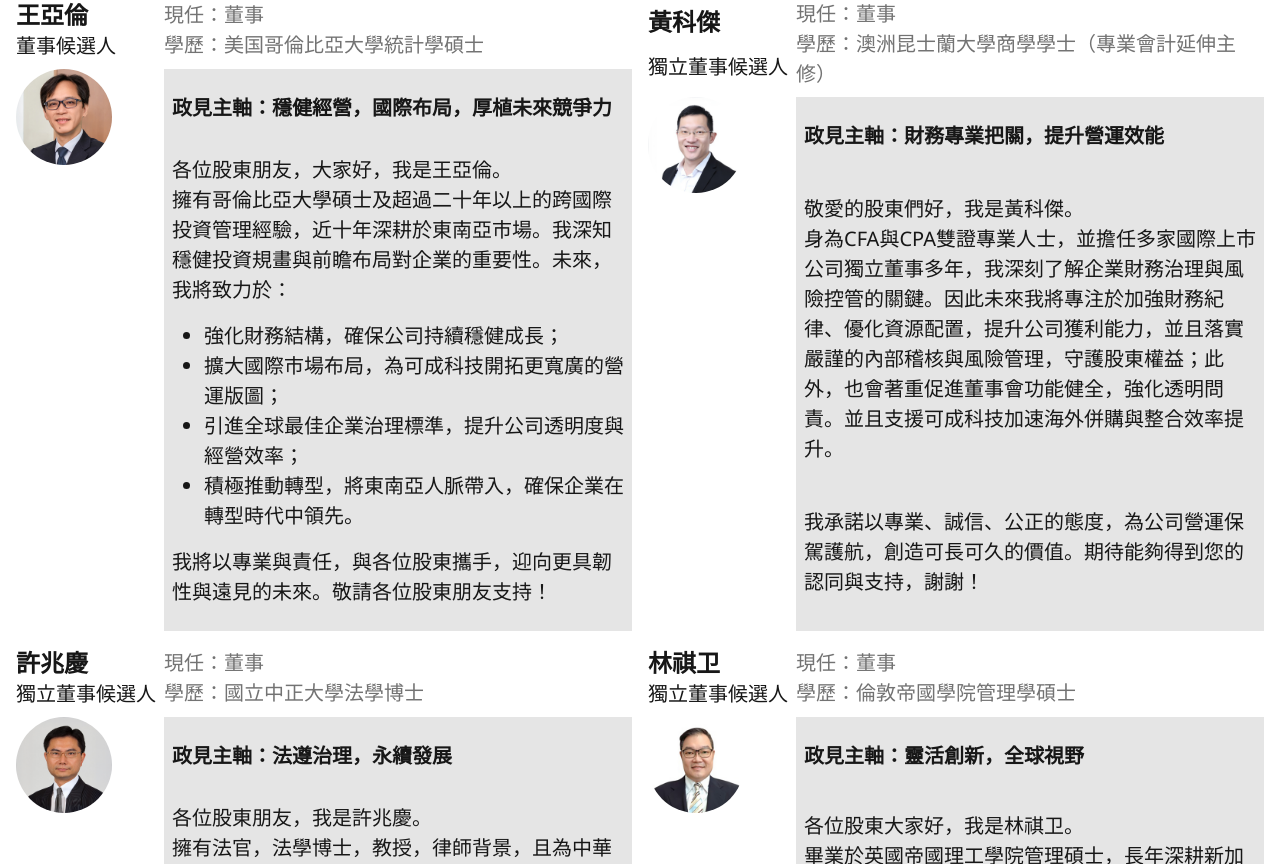
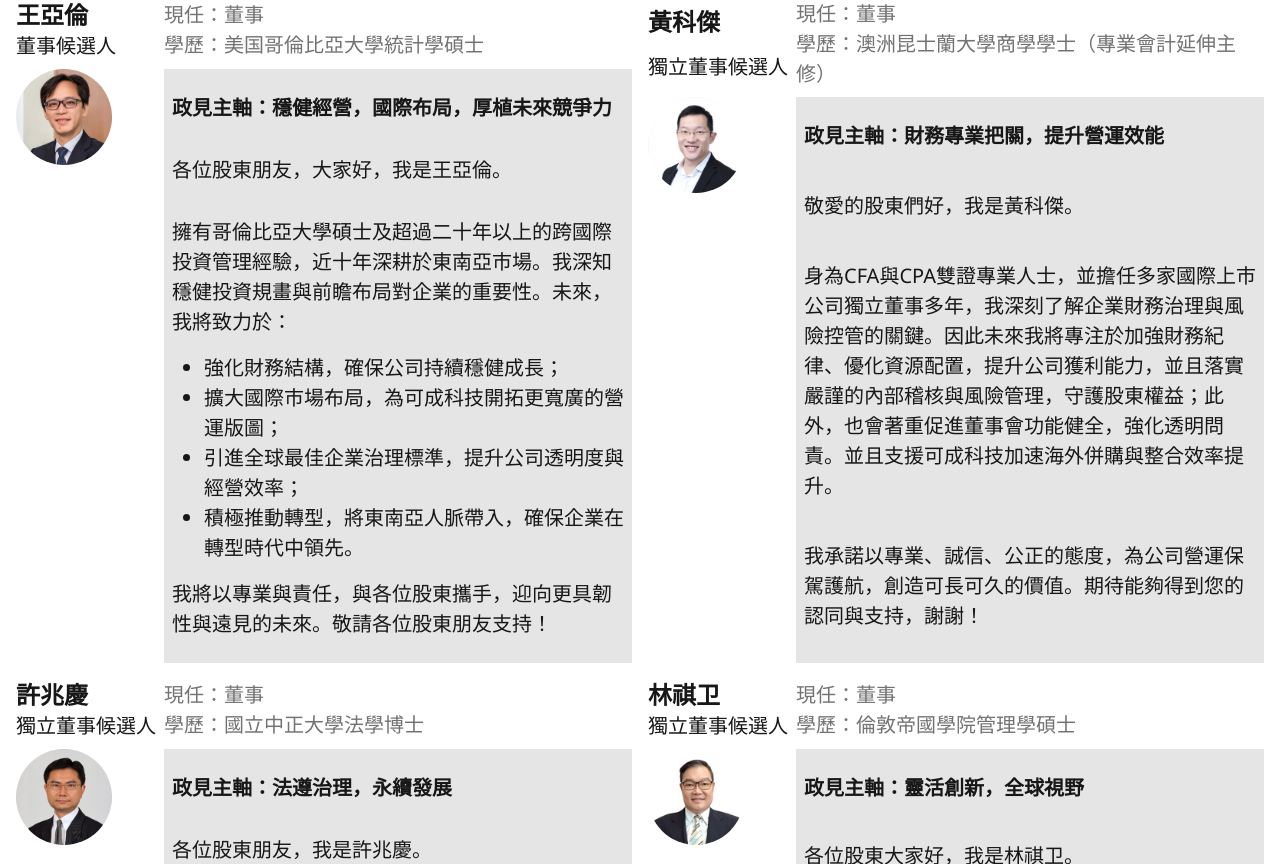
Before and after one commit to yujuiting/makecatcherright, a Next.js app: page / in a window 1280 px wide. Shown: the part 1056-1920 px from the top of the page. Built offline with nearby package versions, Linux system fonts and the light colour scheme.

Commit message:
Update Candidates.mdx

```diff
--- a/app/sections/Candidates.mdx
+++ b/app/sections/Candidates.mdx
@@ -18,7 +18,8 @@ import SwipeInMobile from '@/app/components/SwipeInMobile'
 >
 **政見主軸：穩健經營，國際布局，厚植未來競爭力**
 
-各位股東朋友，大家好，我是王亞倫。\
+各位股東朋友，大家好，我是王亞倫。
+
 擁有哥倫比亞大學碩士及超過二十年以上的跨國際投資管理經驗，近十年深耕於東南亞市場。我深知穩健投資規畫與前瞻布局對企業的重要性。未來，我將致力於：
 
 - 強化財務結構，確保公司持續穩健成長；
@@ -38,7 +39,8 @@ import SwipeInMobile from '@/app/components/SwipeInMobile'
 >
 **政見主軸：財務專業把關，提升營運效能**
 
-敬愛的股東們好，我是黃科傑。\
+敬愛的股東們好，我是黃科傑。
+
 身為CFA與CPA雙證專業人士，並擔任多家國際上市公司獨立董事多年，我深刻了解企業財務治理與風險控管的關鍵。因此未來我將專注於加強財務紀律、優化資源配置，提升公司獲利能力，並且落實嚴謹的內部稽核與風險管理，守護股東權益；此外，也會著重促進董事會功能健全，強化透明問責。並且支援可成科技加速海外併購與整合效率提升。
 
 我承諾以專業、誠信、公正的態度，為公司營運保駕護航，創造可長可久的價值。期待能夠得到您的認同與支持，謝謝！
@@ -53,7 +55,8 @@ import SwipeInMobile from '@/app/components/SwipeInMobile'
 >
 **政見主軸：法遵治理，永續發展**
 
-各位股東朋友，我是許兆慶。\
+各位股東朋友，我是許兆慶。
+
 擁有法官，法學博士，教授，律師背景，且為中華公司治理協會講師，並在生技醫療業，金融、電子科技領域累積豐富治理經驗。隨著全球企業責任與永續要求日益提升，我將推動：
 
 1. 強化公司法遵文化，確保營運合規且兼顧社會責任；
@@ -73,7 +76,8 @@ import SwipeInMobile from '@/app/components/SwipeInMobile'
 >
 **政見主軸：靈活創新，全球視野**
 
-各位股東大家好，我是林祺卫。\
+各位股東大家好，我是林祺卫。
+
 畢業於英國帝國理工學院管理碩士，長年深耕新加坡及亞洲市場，熟悉跨國企業獨立董事職責與監督責任。未來我希望帶領可成科技注入國際化經營思維，鏈接全球市場新機會，並且著重下列要點：
 
 - 加速收購併購管理與營運效率改革，提升資金運用靈活度；
```
